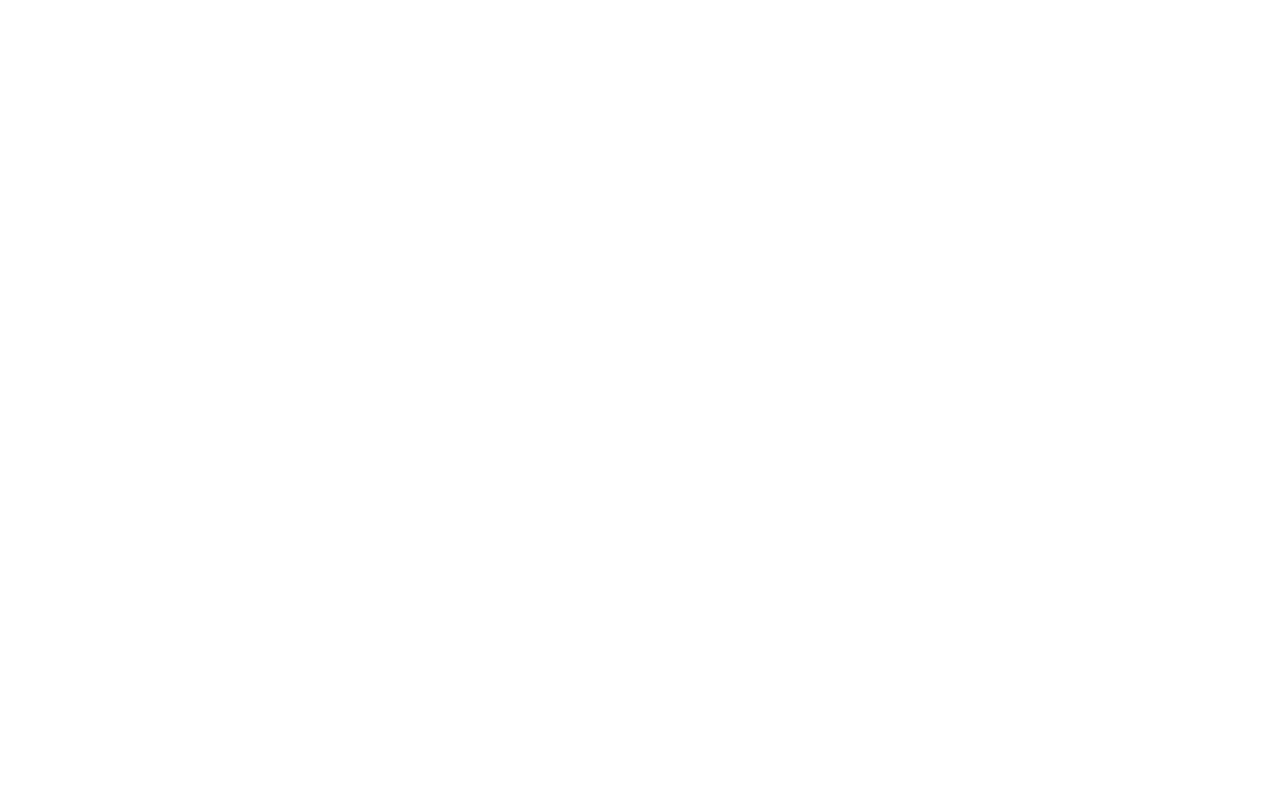
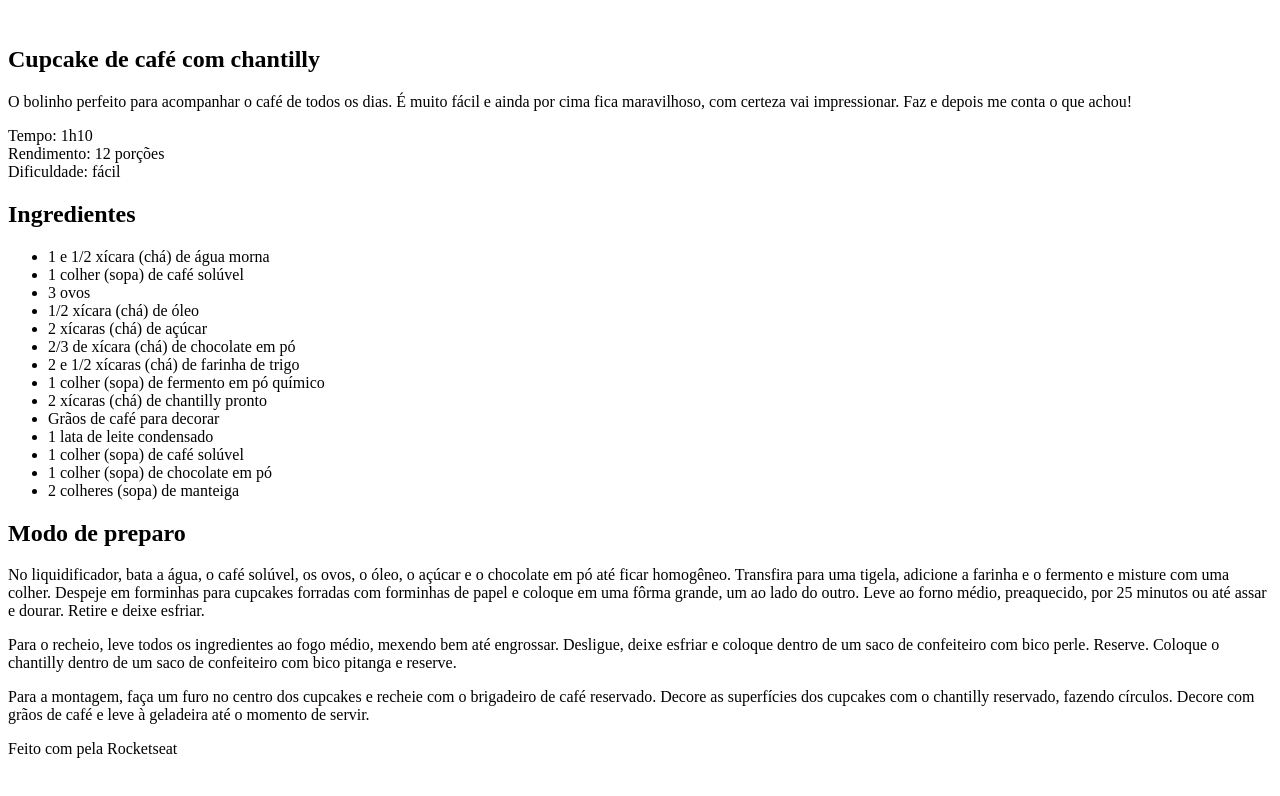
Before and after one commit to marcosleo014/pagina-de-receita, a plain HTML site: page index.html in a window 1280 px wide. Drawn offline with Linux system fonts and the light colour scheme.

Commit message:
textos adicionados no documento HTML

```diff
--- a/index.html
+++ b/index.html
@@ -8,5 +8,59 @@
 </head>
 <body>
 
+    <div id="container">
+
+        <img src="" alt="" id="main-image">
+
+        <main>
+            <section id="about">
+                <h1>Cupcake de café com chantilly</h1>
+                <p>
+                    O bolinho perfeito para acompanhar o café de todos os dias. É muito fácil e ainda por cima fica maravilhoso, com certeza vai impressionar. Faz e depois me conta o que achou!
+                </p>
+                <p>
+                    Tempo: 1h10 <br>
+                    Rendimento: 12 porções <br>
+                    Dificuldade: fácil
+                </p>
+            </section>
+            <section id="ingredients">
+                <h2>Ingredientes</h2>
+                <ul>
+                    <li>1 e 1/2 xícara (chá) de água morna</li>
+                    <li>1 colher (sopa) de café solúvel</li>
+                    <li>3 ovos</li>
+                    <li>1/2 xícara (chá) de óleo</li>
+                    <li>2 xícaras (chá) de açúcar</li>
+                    <li>2/3 de xícara (chá) de chocolate em pó</li>
+                    <li>2 e 1/2 xícaras (chá) de farinha de trigo</li>
+                    <li>1 colher (sopa) de fermento em pó químico</li>
+                    <li>2 xícaras (chá) de chantilly pronto</li>
+                    <li>Grãos de café para decorar</li>
+                    <li>1 lata de leite condensado</li>
+                    <li>1 colher (sopa) de café solúvel</li>
+                    <li>1 colher (sopa) de chocolate em pó</li>
+                    <li>2 colheres (sopa) de manteiga</li>
+                </ul>
+            </section>
+            <section id="preparation">
+                <h2>Modo de preparo</h2>
+                <p>
+                    No liquidificador, bata a água, o café solúvel, os ovos, o óleo, o açúcar e o chocolate em pó até ficar homogêneo. Transfira para uma tigela, adicione a farinha e o fermento e misture com uma colher. Despeje em forminhas para cupcakes forradas com forminhas de papel e coloque em uma fôrma grande, um ao lado do outro. Leve ao forno médio, preaquecido, por 25 minutos ou até assar e dourar. Retire e deixe esfriar.
+                </p>
+                <p>
+                    Para o recheio, leve todos os ingredientes ao fogo médio, mexendo bem até engrossar. Desligue, deixe esfriar e coloque dentro de um saco de confeiteiro com bico perle. Reserve. Coloque o chantilly dentro de um saco de confeiteiro com bico pitanga e reserve.
+                </p>
+                <p>
+                    Para a montagem, faça um furo no centro dos cupcakes e recheie com o brigadeiro de café reservado. Decore as superfícies dos cupcakes com o chantilly reservado, fazendo círculos. Decore com grãos de café e leve à geladeira até o momento de servir.
+                </p>
+            </section>
+        </main>
+
+        <p>
+            <span>Feito com</span>  <span>pela Rocketseat</span>
+        </p>
+    </div>
+
 </body>
 </html>
```
